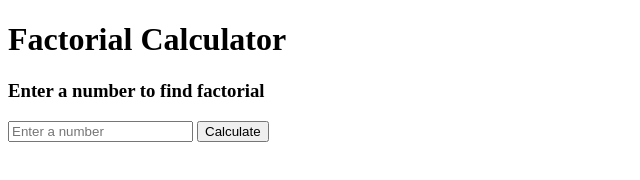
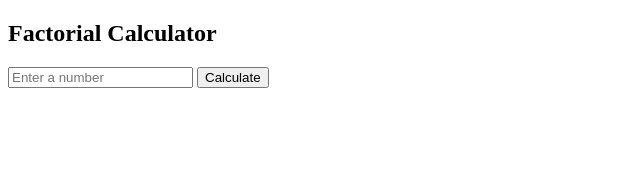
Before and after one commit to Theshalini/hostawebsite, a plain HTML site: page index.html in a window 1280 px wide. Shown: the whole page, without its empty margins (0-640 px from the left). Drawn offline with Linux system fonts and the light colour scheme.

Commit message:
Update index.html

```diff
--- a/index.html
+++ b/index.html
@@ -5,21 +5,21 @@
 </head>
 <body>
 
-  <h1>Factorial Calculator</h1>
-  <h3>Enter a number to find factorial</h3>
+  <h2>Factorial Calculator</h2>
   <input type="number" id="numberInput" placeholder="Enter a number">
   <button onclick="calculateFactorial()">Calculate</button>
 
   <p id="result"></p>
 
   <script>
-
+    // JavaScript function to calculate factorial
     function factorial(n) {
       if (n === 0 || n === 1) return 1;
       return n * factorial(n - 1);
     }
 
-     function calculateFactorial() {
+    // Function to read input and show result
+    function calculateFactorial() {
       const input = document.getElementById("numberInput").value;
       const num = parseInt(input);
 
@@ -34,5 +34,4 @@
   </script>
 
 </body>
-
 </html>
```
